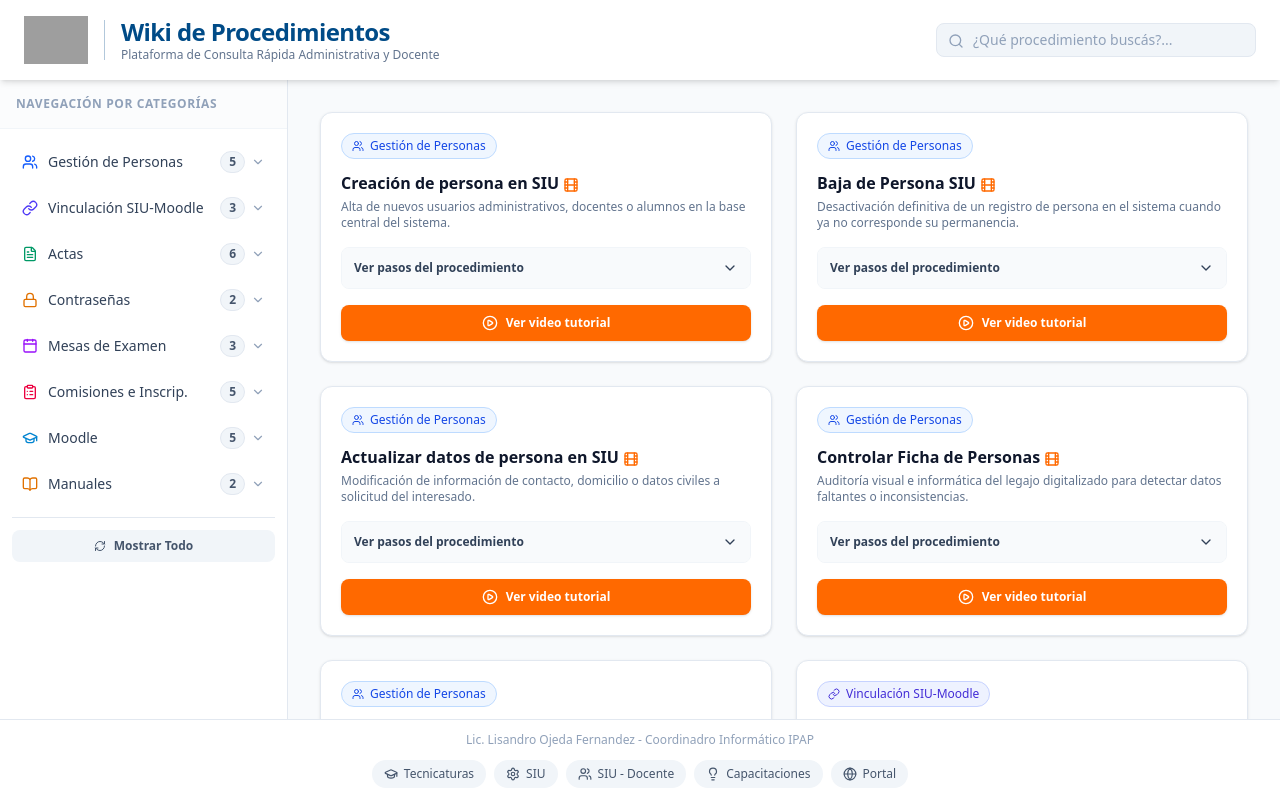
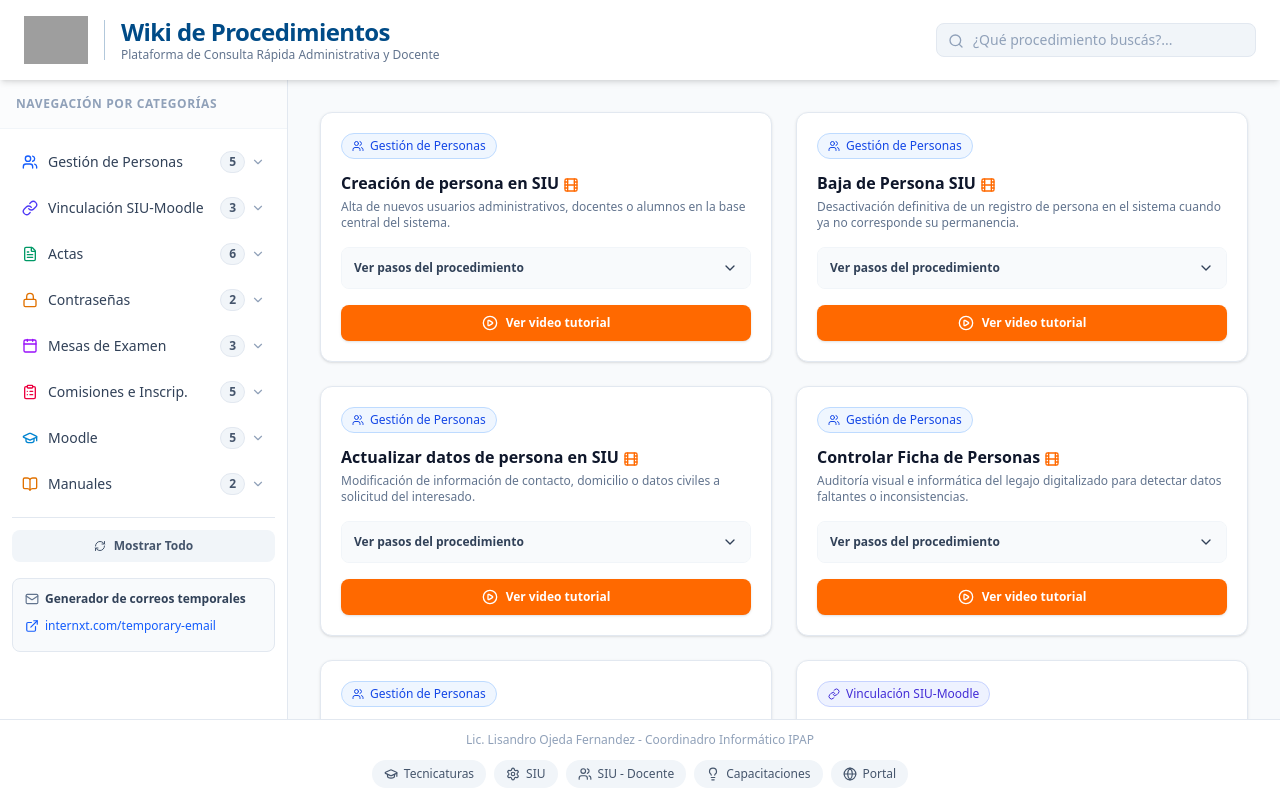
Before and after one commit to informaticaipap/wiki-ipap, a plain HTML site: page index.html in a window 1280 px wide. Drawn offline with nearby package versions, Linux system fonts and the light colour scheme; grey boxes are pictures that could not be loaded.

Commit message:
Agregar sección Generador de correos temporales en sidebar

```diff
--- a/index.html
+++ b/index.html
@@ -293,6 +293,17 @@
                 <button onclick="clearFilters()" class="w-full flex items-center justify-center gap-2 text-xs font-semibold py-2 px-3 bg-slate-100 hover:bg-slate-200 text-slate-600 rounded-lg transition-colors">
                     <i data-lucide="refresh-cw" class="h-3 w-3"></i> Mostrar Todo
                 </button>
+
+                <div class="mt-4 p-3 bg-slate-50 rounded-lg border border-slate-200">
+                    <p class="text-xs font-semibold text-slate-700 mb-2 flex items-center gap-1.5">
+                        <i data-lucide="mail" class="h-3.5 w-3.5 text-slate-500"></i>
+                        Generador de correos temporales
+                    </p>
+                    <a href="https://internxt.com/temporary-email" target="_blank" rel="noopener noreferrer nofollow" class="inline-flex items-center gap-1.5 text-xs text-blue-600 hover:text-blue-800 transition-colors">
+                        <i data-lucide="external-link" class="h-3.5 w-3.5"></i>
+                        internxt.com/temporary-email
+                    </a>
+                </div>
             </nav>
         </aside>
 
```
